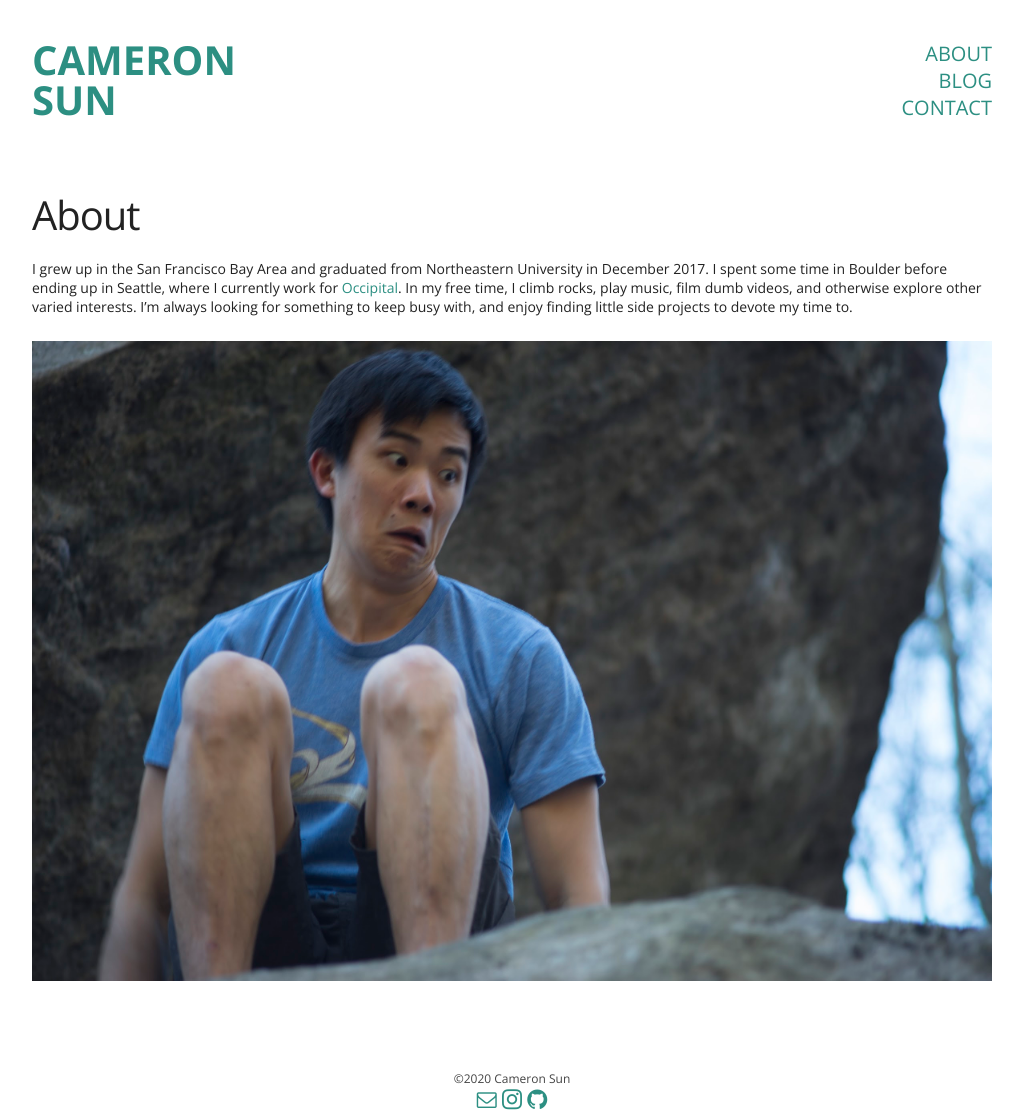
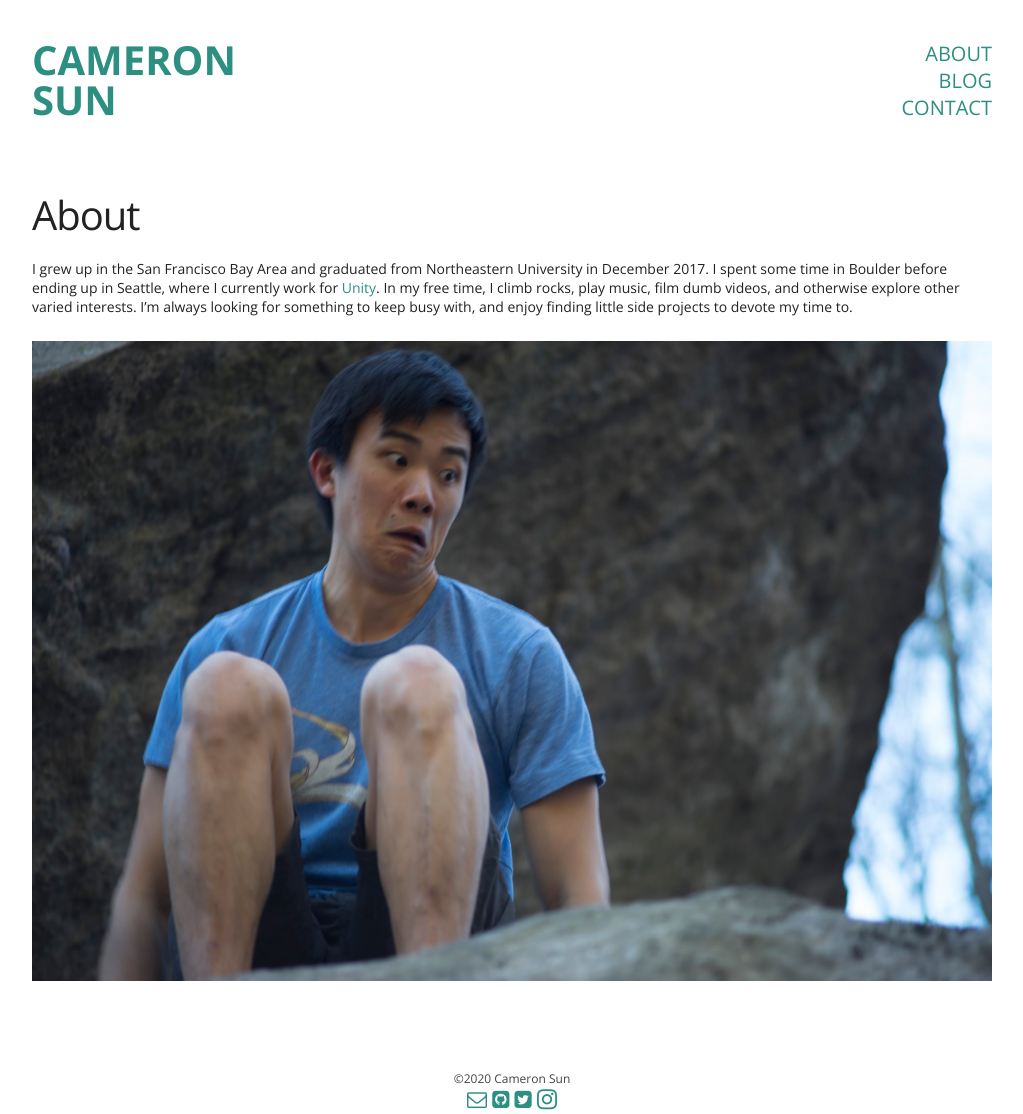
Before and after one commit to csun/csun.io, a Jekyll site: the page built from about.md, in a window 1280 px wide. Shown: the whole page, without its empty margins (128-1151 px from the left). Built offline with Jekyll 4.4.1, drawn with Linux system fonts in a browser that asks for light colours.

Commit message:
Update about and add twitter

```diff
--- a/_includes/foot.html
+++ b/_includes/foot.html
@@ -6,11 +6,14 @@
 			<a href="mailto:&#109;&#101;&#064;&#099;&#115;&#117;&#110;&#046;&#105;&#111;">
 				<span class="icon-envelope-o"></span>
 			</a>
+			<a href="https://www.github.com/csun">
+				<span class="icon-github-square"></span>
+			</a>
+			<a href="https://twitter.com/cam_sun">
+				<span class="icon-twitter-square"></span>
+			</a>
 			<a href="https://www.instagram.com/cameronsun_">
 				<span class="icon-instagram"></span>
-			</a>
-			<a href="https://www.github.com/csun">
-				<span class="icon-github"></span>
 			</a>
 		</div>
 	</div>
--- a/about.md
+++ b/about.md
@@ -3,6 +3,6 @@ layout: default
 title: About
 permalink: /about/
 ---
-I grew up in the San Francisco Bay Area and graduated from Northeastern University in December 2017. I spent some time in Boulder before ending up in Seattle, where I currently work for [Occipital](https://occipital.com). In my free time, I climb rocks, play music, film dumb videos, and otherwise explore other varied interests. I'm always looking for something to keep busy with, and enjoy finding little side projects to devote my time to.
+I grew up in the San Francisco Bay Area and graduated from Northeastern University in December 2017. I spent some time in Boulder before ending up in Seattle, where I currently work for [Unity](https://unity.com/). In my free time, I climb rocks, play music, film dumb videos, and otherwise explore other varied interests. I'm always looking for something to keep busy with, and enjoy finding little side projects to devote my time to.
 
 ![](/images/about_picture.jpg){:.center-image}
--- a/css/icons.css
+++ b/css/icons.css
@@ -1,12 +1,13 @@
 @font-face {
   font-family: 'icomoon';
-  src:  url('/fonts/icomoon.eot?r3r2y5');
-  src:  url('/fonts/icomoon.eot?r3r2y5#iefix') format('embedded-opentype'),
-    url('/fonts/icomoon.ttf?r3r2y5') format('truetype'),
-    url('/fonts/icomoon.woff?r3r2y5') format('woff'),
-    url('/fonts/icomoon.svg?r3r2y5#icomoon') format('svg');
+  src:  url('/fonts/icomoon.eot?tpft74');
+  src:  url('/fonts/icomoon.eot?tpft74#iefix') format('embedded-opentype'),
+    url('/fonts/icomoon.ttf?tpft74') format('truetype'),
+    url('/fonts/icomoon.woff?tpft74') format('woff'),
+    url('/fonts/icomoon.svg?tpft74#icomoon') format('svg');
   font-weight: normal;
   font-style: normal;
+  font-display: block;
 }
 
 [class^="icon-"], [class*=" icon-"] {
@@ -24,6 +25,12 @@
   -moz-osx-font-smoothing: grayscale;
 }
 
+.icon-github-square:before {
+  content: "\e901";
+}
+.icon-twitter-square:before {
+  content: "\e900";
+}
 .icon-envelope-o:before {
   content: "\e902";
 }
```
Also changed, not shown: fonts/icomoon.ttf, fonts/icomoon.woff, 2 other files.
